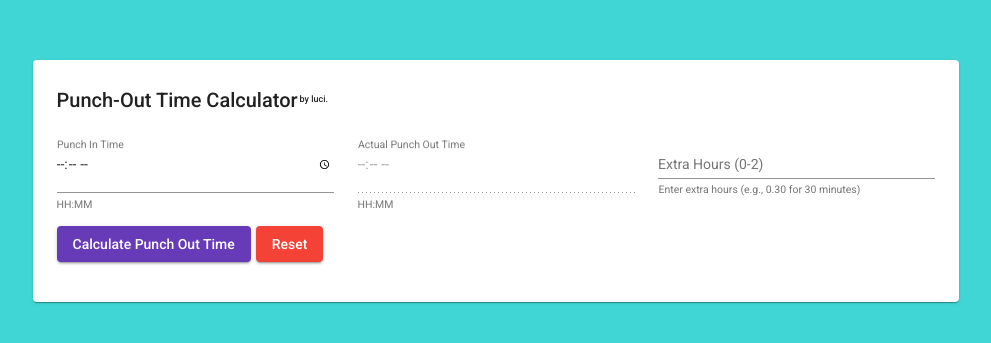
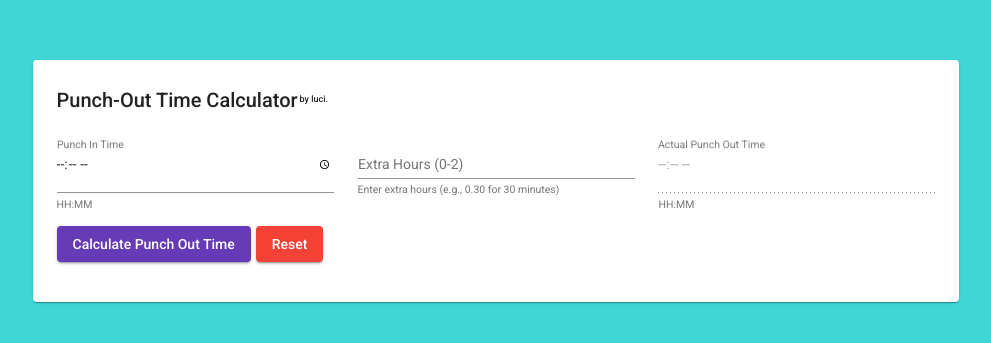
Before and after one commit to Brane105/punch-out-time-calculator, an Angular app: page / in a window 1280 px wide. Shown: the part 219-562 px from the top of the page, without its empty margins (144-1135 px from the left). Built offline with nearby package versions, Linux system fonts and the light colour scheme.

Commit message:
position change

```diff
--- a/src/app/time-calculator/time-calculator.component.html
+++ b/src/app/time-calculator/time-calculator.component.html
@@ -16,18 +16,20 @@
           </div>
           <div class="col-lg-4 col-md-12 col-sm-12">
             <mat-form-field class="mb-3" style="width: 100%;">
+              <mat-label>Extra Hours (0-2)</mat-label>
+              <input matInput type="text" [(ngModel)]="extraHours" name="extraHours" min="0" max="2" (input)="resetErrorMessage()">
+              <mat-hint>Enter extra hours (e.g., 0.30 for 30 minutes)</mat-hint>
+            </mat-form-field>
+          </div>
+
+          <div class="col-lg-4 col-md-12 col-sm-12">
+            <mat-form-field class="mb-3" style="width: 100%;">
               <mat-label>Actual Punch Out Time</mat-label>
               <input matInput type="time" [(ngModel)]="actualoutTime" name="actualoutTime" disabled>
               <mat-hint>HH:MM</mat-hint>
             </mat-form-field>
           </div>
-          <div class="col-lg-4 col-md-12 col-sm-12">
-            <mat-form-field class="mb-3" style="width: 100%;">
-              <mat-label>Extra Hours (0-2)</mat-label>
-              <input matInput type="text" [(ngModel)]="extraHours" name="extraHours" min="0" max="2" (input)="resetErrorMessage()">
-              <mat-hint>Enter extra hours (e.g., 0.30 for 30 minutes)</mat-hint>
-            </mat-form-field>
-          </div>
+
           <div class="col-lg-12 col-md-12 col-sm-12 mb-3">
             <button mat-raised-button color="primary" type="submit">Calculate Punch Out Time</button>
             <button mat-raised-button color="warn" type="button" (click)="resetForm()" style="margin-left: 5px;">Reset</button>
```
